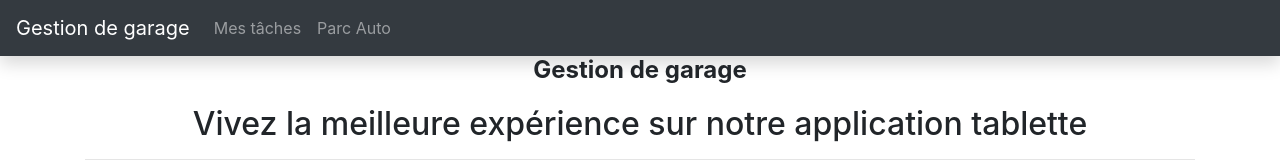
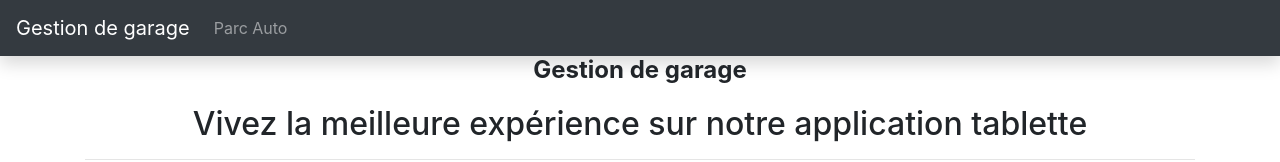
Before and after one commit to reuxm/Fil_Rouge, an Angular app in the folder AppAngular/: page /home in a window 1280 px wide. Shown: the top 162 px of the page. Built offline with nearby package versions, Linux system fonts and the light colour scheme.

Commit message:
Modifs liens

```diff
--- a/AppAngular/src/app/header/header.component.html
+++ b/AppAngular/src/app/header/header.component.html
@@ -9,9 +9,6 @@
         <ul class="navbar-nav mr-auto mt-2 mt-lg-0">
             <!-- Modifier ce lien afin qu'il soit gérer par le router d'Angular -->
             <li class="nav-item">
-                <a class="nav-link" routerLink="/taches" routerLinkActive="active">Mes tâches</a>
-            </li>
-            <li class="nav-item">
                 <a class="nav-link" routerLink="/vehicule" routerLinkActive="active">Parc Auto</a>
             </li>
         </ul>
--- a/AppAngular/src/app/home/home.component.html
+++ b/AppAngular/src/app/home/home.component.html
@@ -17,7 +17,7 @@
         <hr/>
         <div class="row">
           <div class="col d-flex justify-content-center">
-            <button type="button" class="btn btn-secondary">
+            <button type="button" class="btn btn-secondary" routerLink="/taches">
               Espace Mécanicien
             </button>
           </div>
```
